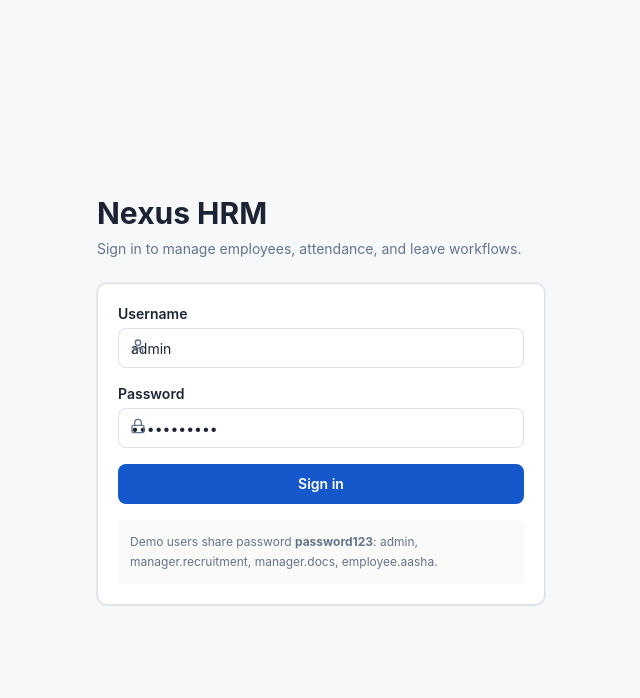
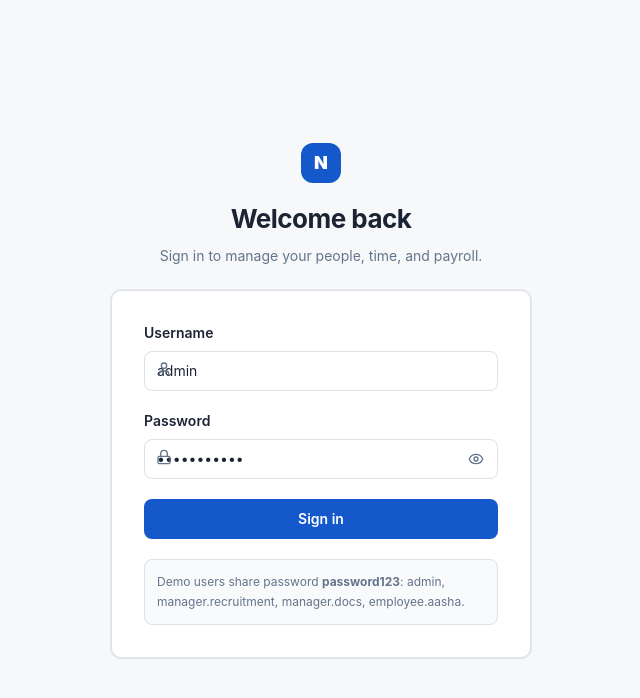
Before and after one commit to UNHRS/NexusHRM, a React (Vite) app in the folder client/: page /login in a window 1280 px wide. Shown: the top 698 px of the page, without its empty margins (319-959 px from the left). Built offline with nearby package versions, Linux system fonts and the light colour scheme; no server answers.

Commit message:
feat: polish login and admin overview

```diff
--- a/client/src/pages/Login.jsx
+++ b/client/src/pages/Login.jsx
@@ -1,4 +1,4 @@
-import { Lock, User } from 'lucide-react';
+import { Eye, EyeOff, Lock, User } from 'lucide-react';
 import { useState } from 'react';
 import { useNavigate } from 'react-router-dom';
 import { routeForRole } from '../components/ProtectedRoute.jsx';
@@ -11,6 +11,7 @@ export default function Login() {
   const [form, setForm] = useState({ username: 'admin', password: 'password123' });
   const [error, setError] = useState('');
   const [loading, setLoading] = useState(false);
+  const [showPassword, setShowPassword] = useState(false);
 
   async function submit(event) {
     event.preventDefault();
@@ -27,30 +28,32 @@ export default function Login() {
   }
 
   return (
-    <div className="grid min-h-screen place-items-center bg-paper px-4">
-      <div className="w-full max-w-md">
-        <div className="mb-6">
-          <div className="text-3xl font-bold text-ink">Nexus HRM</div>
-          <p className="mt-2 text-sm text-muted">Sign in to manage employees, attendance, and leave workflows.</p>
+    <div className="grid min-h-screen place-items-center bg-paper px-4 py-8">
+      <div className="w-full max-w-[420px]">
+        <div className="mb-6 text-center">
+          <div className="mx-auto grid h-10 w-10 place-items-center rounded-xl bg-action text-lg font-black text-white">N</div>
+          <div className="mt-4 text-[26px] font-bold tracking-[-0.02em] text-ink">Welcome back</div>
+          <p className="mt-2 text-sm text-muted">Sign in to manage your people, time, and payroll.</p>
         </div>
-        <form data-testid="login-form" onSubmit={submit} className="card space-y-4 p-5">
+        <form data-testid="login-form" onSubmit={submit} className="card space-y-5 p-8">
           <ErrorText message={error} />
           <label className="block">
-            <span className="mb-1 block text-sm font-semibold">Username</span>
+            <span className="mb-2 block text-sm font-semibold">Username</span>
             <div className="relative">
               <User className="pointer-events-none absolute left-3 top-2.5 text-muted" size={16} />
               <input data-testid="username-input" className="field w-full pl-9" value={form.username} onChange={(e) => setForm({ ...form, username: e.target.value })} />
             </div>
           </label>
           <label className="block">
-            <span className="mb-1 block text-sm font-semibold">Password</span>
+            <span className="mb-2 block text-sm font-semibold">Password</span>
             <div className="relative">
               <Lock className="pointer-events-none absolute left-3 top-2.5 text-muted" size={16} />
-              <input data-testid="password-input" type="password" className="field w-full pl-9" value={form.password} onChange={(e) => setForm({ ...form, password: e.target.value })} />
+              <input data-testid="password-input" type={showPassword ? 'text' : 'password'} className="field w-full pl-9 pr-10" value={form.password} onChange={(e) => setForm({ ...form, password: e.target.value })} />
+              <button type="button" aria-label={showPassword ? 'Hide password' : 'Show password'} className="absolute right-2 top-1.5 rounded-md p-1.5 text-muted hover:bg-slate-100" onClick={() => setShowPassword((value) => !value)}>{showPassword ? <EyeOff size={16} /> : <Eye size={16} />}</button>
             </div>
           </label>
-          <button data-testid="login-button" disabled={loading} className="btn btn-primary w-full">{loading ? 'Signing in...' : 'Sign in'}</button>
-          <div className="rounded-md bg-stone-50 p-3 text-xs leading-5 text-muted">
+          <button data-testid="login-button" disabled={loading} className="btn btn-primary h-11 w-full">{loading ? 'Signing in…' : 'Sign in'}</button>
+          <div className="rounded-lg border border-line bg-slate-50 p-3 text-xs leading-5 text-muted">
             Demo users share password <b>password123</b>: admin, manager.recruitment, manager.docs, employee.aasha.
           </div>
         </form>
--- a/client/src/pages/admin/Dashboard.jsx
+++ b/client/src/pages/admin/Dashboard.jsx
@@ -1,4 +1,6 @@
+import { ArrowRight, CalendarCheck, Clock3, DollarSign, Users } from 'lucide-react';
 import { useEffect, useState } from 'react';
+import { Link } from 'react-router-dom';
 import Layout from '../../components/Layout.jsx';
 import { PageHeader, Stat, StatusBadge } from '../../components/Ui.jsx';
 import DataTable from '../../components/DataTable.jsx';
@@ -6,12 +8,14 @@ import { api } from '../../api/axiosInstance.js';
 
 export default function AdminDashboard() {
   const [employees, setEmployees] = useState([]);
+  const [departments, setDepartments] = useState([]);
   const [attendance, setAttendance] = useState([]);
   const [leaves, setLeaves] = useState([]);
 
   useEffect(() => {
-    Promise.all([api.get('/employees'), api.get('/attendance/all'), api.get('/leave/all')]).then(([e, a, l]) => {
+    Promise.all([api.get('/employees'), api.get('/departments'), api.get('/attendance/all'), api.get('/leave/all')]).then(([e, d, a, l]) => {
       setEmployees(e.data);
+      setDepartments(d.data);
       setAttendance(a.data);
       setLeaves(l.data);
     });
@@ -23,25 +27,19 @@ export default function AdminDashboard() {
 
   return (
     <Layout>
-      <PageHeader title="Admin Dashboard" eyebrow="Company operations" />
-      <div data-testid="admin-dashboard" className="grid gap-4 md:grid-cols-3">
-        <Stat label="Employees" value={employees.length} detail="Active records" />
-        <Stat label="Pending Leave" value={leaves.filter((l) => l.status === 'PENDING').length} detail="Awaiting approval" />
-        <Stat label="Attendance Today" value={`${presentPct}%`} detail={`${todayRows.length} records logged`} />
+      <PageHeader title="Overview" eyebrow="Company operations" description="A current view of your people, time, and workplace activity." actions={<button className="btn btn-secondary" disabled title="Payroll is not configured yet"><DollarSign size={16} /> Generate payroll</button>} />
+      <div data-testid="admin-dashboard" className="grid gap-4 sm:grid-cols-2 xl:grid-cols-5">
+        <Stat label="Total employees" value={employees.length} detail="Active records" />
+        <Stat label="Departments" value={departments.length} detail="Active teams" />
+        <Stat label="Today’s attendance" value={`${presentPct}%`} detail={`${todayRows.length} records logged`} />
+        <Stat label="Pending leave" value={leaves.filter((l) => l.status === 'PENDING').length} detail="Awaiting approval" />
+        <Stat label="Payroll status" value="Not configured" detail="Connect payroll to enable" />
       </div>
-      <div className="mt-6">
-        <DataTable
-          testId="admin-leave-table"
-          rows={leaves.slice(0, 6)}
-          getKey={(row) => row.id}
-          columns={[
-            { key: 'employee', label: 'Employee', render: (row) => row.employee.fullName },
-            { key: 'leaveType', label: 'Type' },
-            { key: 'dates', label: 'Dates', render: (row) => `${row.startDate.slice(0, 10)} to ${row.endDate.slice(0, 10)}` },
-            { key: 'status', label: 'Status', render: (row) => <StatusBadge value={row.status} /> }
-          ]}
-        />
+      <div className="mt-6 grid gap-6 xl:grid-cols-[1.2fr_0.8fr]">
+        <section className="card p-5"><div className="flex items-center justify-between"><div><h2 className="text-[18px] font-semibold">Attendance breakdown</h2><p className="mt-1 text-sm text-muted">Today across all employees</p></div><CalendarCheck size={19} className="text-muted" /></div><div className="mt-6 space-y-5">{[['Present', todayRows.filter((r) => r.status === 'PRESENT').length, 'bg-success'], ['Late', todayRows.filter((r) => r.status === 'LATE').length, 'bg-warning'], ['Half-day', todayRows.filter((r) => r.status === 'HALF_DAY').length, 'bg-sky-600'], ['Absent', Math.max(0, employees.length - todayRows.length), 'bg-destructive']].map(([label, value, color]) => <div key={label}><div className="mb-2 flex justify-between text-sm"><span className="font-medium">{label}</span><span className="font-mono text-muted">{value}</span></div><div className="h-2 rounded-full bg-slate-100"><div className={`h-2 rounded-full ${color}`} style={{ width: `${employees.length ? Math.max(2, (value / employees.length) * 100) : 0}%` }} /></div></div>)}</div></section>
+        <section className="card p-5"><div className="flex items-center justify-between"><div><h2 className="text-[18px] font-semibold">Pending leave</h2><p className="mt-1 text-sm text-muted">Requests needing a decision</p></div><Clock3 size={19} className="text-muted" /></div><div className="mt-5 divide-y divide-line">{leaves.filter((l) => l.status === 'PENDING').slice(0, 3).map((row) => <div className="flex items-center justify-between gap-3 py-3 first:pt-0" key={row.id}><div className="min-w-0"><div className="truncate text-sm font-semibold">{row.employee.fullName}</div><div className="mt-1 text-xs text-muted">{row.leaveType} · {row.startDate.slice(0, 10)}</div></div><StatusBadge value={row.status} /></div>)}{!leaves.some((l) => l.status === 'PENDING') && <div className="py-6 text-sm text-muted">No pending requests.</div>}</div><Link className="mt-3 inline-flex items-center gap-1 text-sm font-semibold text-action hover:underline" to="/manager/leave-approvals">Review all <ArrowRight size={15} /></Link></section>
       </div>
+      <section className="mt-6 card p-5"><div className="flex items-center justify-between"><div><h2 className="text-[18px] font-semibold">Quick actions</h2><p className="mt-1 text-sm text-muted">Common operations for your team</p></div><Users size={19} className="text-muted" /></div><div className="mt-4 flex flex-wrap gap-3"><Link className="btn btn-secondary" to="/admin/employees">Manage employees <ArrowRight size={15} /></Link><Link className="btn btn-secondary" to="/admin/departments">Manage departments <ArrowRight size={15} /></Link></div></section>
     </Layout>
   );
 }
```
